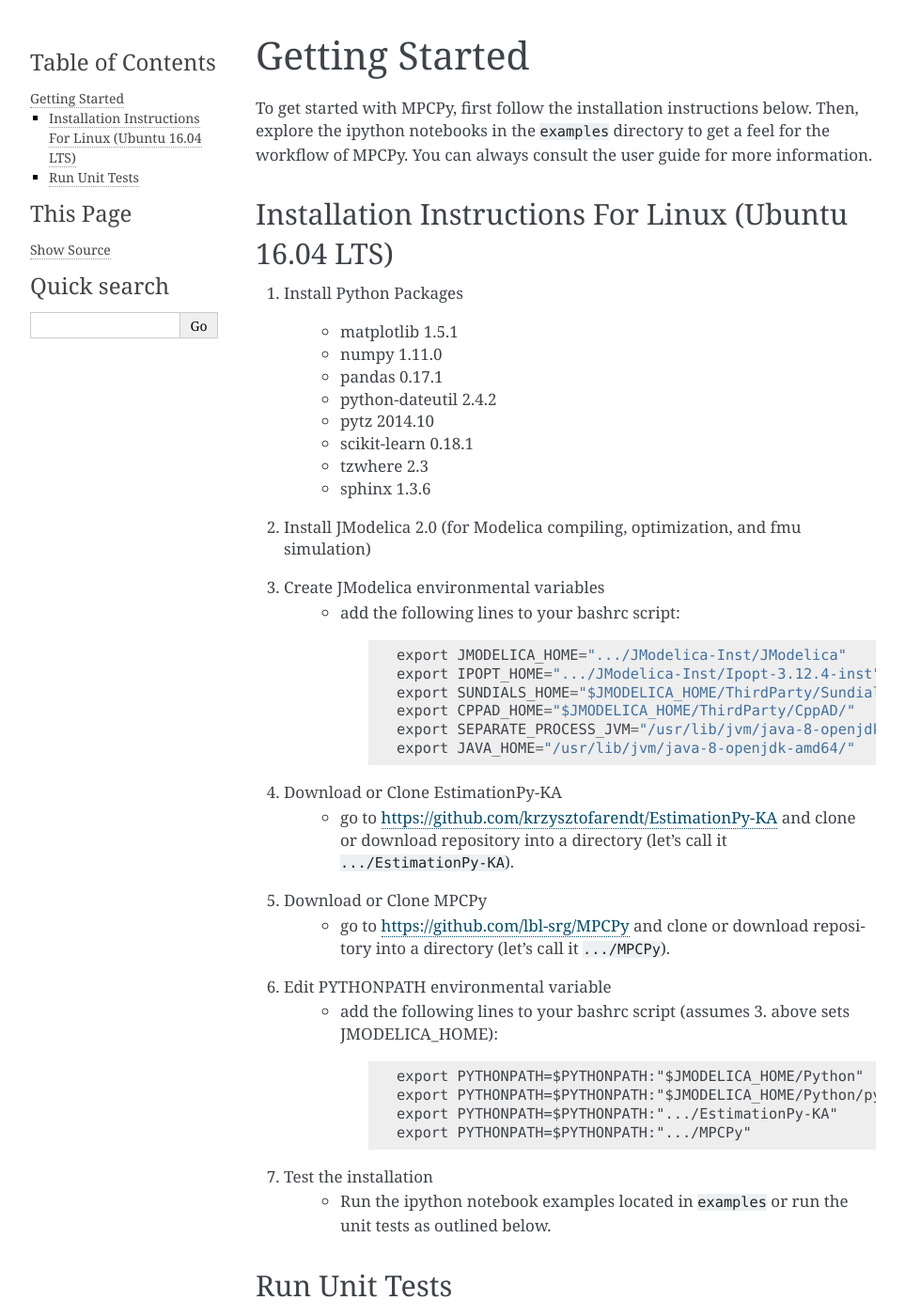
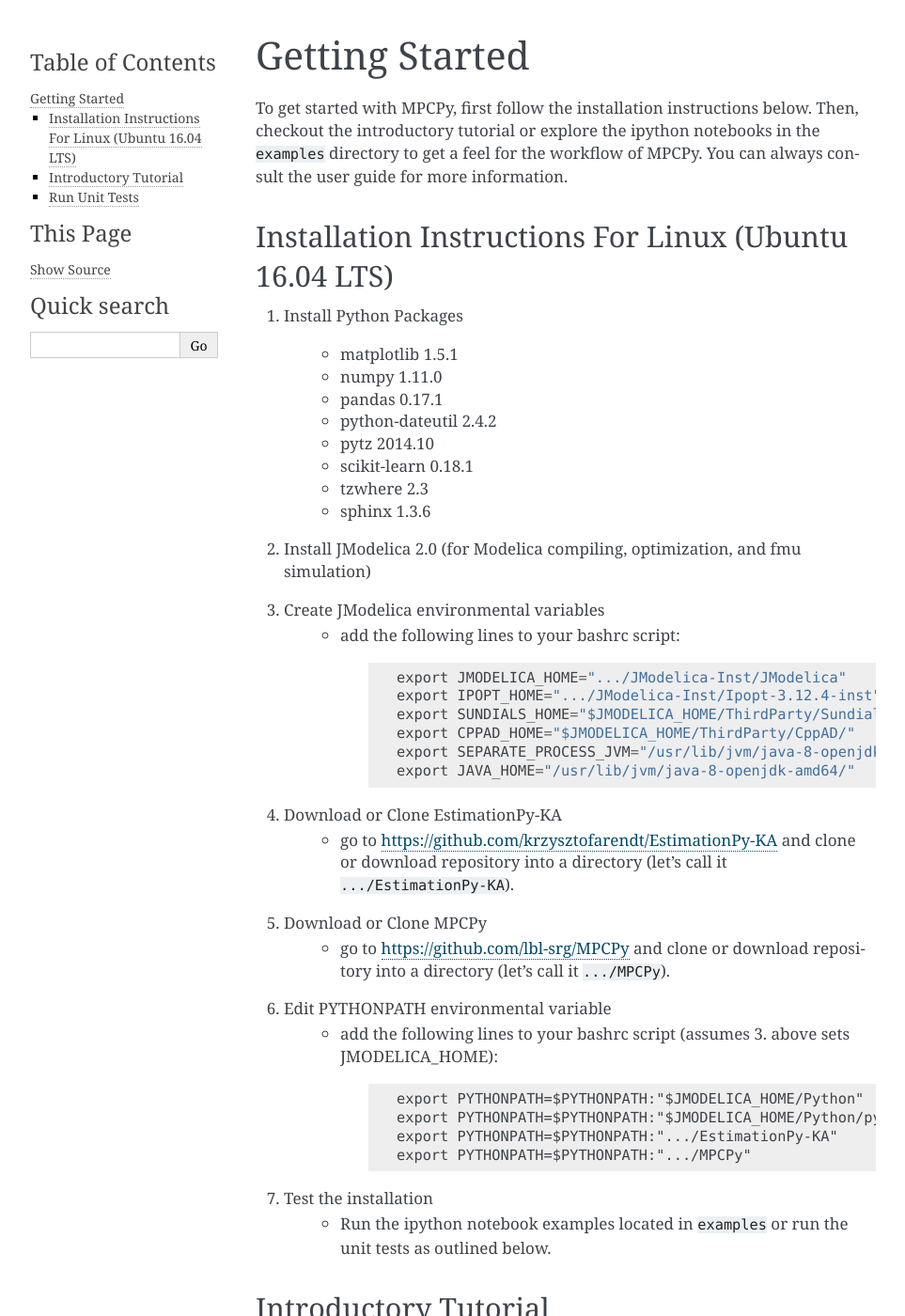
Before and after one commit to lbl-srg/MPCPy, a Sphinx documentation site: the page built from doc/userGuide/source/gettingStarted.rst, in a window 1280 px wide and 1400 px high. Shown: the whole window at 94% size, without its empty margins (148-1111 px from the left). Built offline with Sphinx 7.4.7, drawn with Linux system fonts in a browser that asks for light colours.

Commit message:
Documentation updates.

```diff
--- a/doc/userGuide/source/gettingStarted.rst
+++ b/doc/userGuide/source/gettingStarted.rst
@@ -1,7 +1,7 @@
 Getting Started
 ===============
 
-To get started with MPCPy, first follow the installation instructions below.  Then, explore the ipython notebooks in the ``examples`` directory to get a feel for the workflow of MPCPy.  You can always consult the user guide for more information.
+To get started with MPCPy, first follow the installation instructions below.  Then, checkout the introductory tutorial or explore the ipython notebooks in the ``examples`` directory to get a feel for the workflow of MPCPy.  You can always consult the user guide for more information.
 
 Installation Instructions For Linux (Ubuntu 16.04 LTS)
 ------------------------------------------------------
@@ -50,6 +50,13 @@
 7. Test the installation
     - Run the ipython notebook examples located in ``examples`` or run the unit tests as outlined below.
 
+
+Introductory Tutorial
+---------------------
+
+.. automodule:: doc.userGuide.tutorial.introductory
+
+
 Run Unit Tests
 --------------
 The script bin/runUnitTests.py runs the unit tests of MPCPy.  By default, all of the unit tests are run.  An optional argument -s [module.class] will run only the specified unit tests module or class.
--- a/doc/userGuide/source/index.rst
+++ b/doc/userGuide/source/index.rst
@@ -13,7 +13,6 @@
    systems
    models
    optimization
-   occupant
    acknowledgements
    disclaimers
    license
--- a/doc/userGuide/source/occupant.rst
+++ /dev/null
@@ -1,5 +0,0 @@
-========
-Occupant
-========
-
-.. automodule:: occupant
```
Also changed, not shown: doc/userGuide/source/introduction.rst (+31 -8 lines), doc/userGuide/source/figures/SoftwareArchitecture.png (added), 1 other file.
